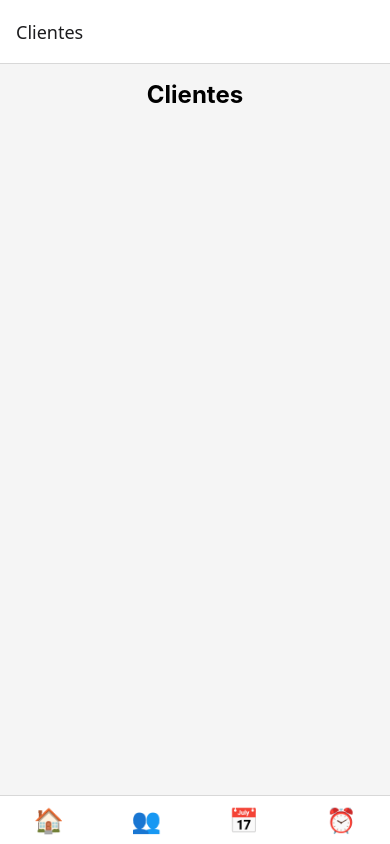
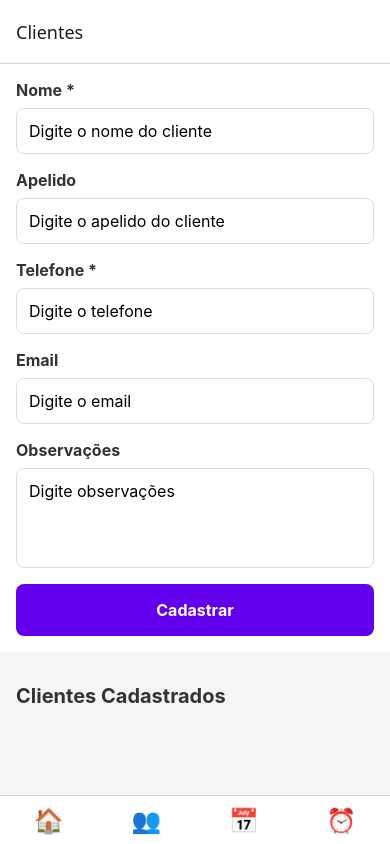
Before and after one commit to LaurianoCarlos/controle-ponto-agenda, a React Native app: screen /Clientes in a window 390 px wide. Built offline with nearby package versions, Linux system fonts and the light colour scheme.

Commit message:
feat - cadastro de cliente

```diff
--- a/src/screens/ClienteScreen.tsx
+++ b/src/screens/ClienteScreen.tsx
@@ -1,24 +1,24 @@
 import React, { useState } from 'react';
-import { View, Text, StyleSheet, FlatList, TouchableOpacity } from 'react-native';
-import { Card } from '../components/Card';
+import { View, Text, TextInput, TouchableOpacity, StyleSheet, ScrollView, Alert } from 'react-native';
 import { StorageService } from '../services/storage';
 import { Cliente } from '../types';
 import { useFocusEffect } from '@react-navigation/native';
-import { StackNavigationProp } from '@react-navigation/stack';
-import { RootStackParamList } from '../navigation/AppNavigator';
 
-type ClienteScreenNavigationProp = StackNavigationProp<RootStackParamList, 'Clientes'>;
-
-interface Props {
-  navigation: ClienteScreenNavigationProp;
-}
-
-export const ClienteScreen: React.FC<Props> = ({ navigation }) => {
+export const ClienteScreen: React.FC = () => {
+  const [nome, setNome] = useState('');
+  const [apelido, setApelido] = useState('');
+  const [telefone, setTelefone] = useState('');
+  const [email, setEmail] = useState('');
+  const [observacoes, setObservacoes] = useState('');
   const [clientes, setClientes] = useState<Cliente[]>([]);
 
   const carregarClientes = async () => {
-    const dados = await StorageService.getClientes();
-    setClientes(dados);
+    try {
+      const dados = await StorageService.getClientes();
+      setClientes(dados);
+    } catch (error) {
+      Alert.alert('Erro', 'Não foi possível carregar os clientes');
+    }
   };
 
   useFocusEffect(
@@ -27,28 +27,142 @@ export const ClienteScreen: React.FC<Props> = ({ navigation }) => {
     }, [])
   );
 
-  const renderItem = ({ item }: { item: Cliente }) => (
-    <TouchableOpacity
-      onPress={() => navigation.navigate('ClienteDetalhe', { cliente: item })}
-    >
-      <Card style={styles.cardItem}>
-        <Text style={styles.nome}>{item.nome}</Text>
-        <Text style={styles.telefone}>{item.telefone}</Text>
-      </Card>
-    </TouchableOpacity>
-  );
+  const handleCadastrar = async () => {
+    if (!nome.trim() || !telefone.trim()) {
+      Alert.alert('Erro', 'Nome e telefone são obrigatórios');
+      return;
+    }
+
+    try {
+      const novoCliente: Cliente = {
+        id: Date.now().toString(),
+        nome: nome.trim(),
+        apelido: apelido.trim(),
+        telefone: telefone.trim(),
+        email: email.trim(),
+        observacoes: observacoes.trim(),
+      };
+
+      await StorageService.saveCliente(novoCliente);
+      Alert.alert('Sucesso', 'Cliente cadastrado com sucesso!');
+
+      // Limpar campos
+      setNome('');
+      setApelido('');
+      setTelefone('');
+      setEmail('');
+      setObservacoes('');
+
+      // Recarregar lista
+      carregarClientes();
+    } catch (error) {
+      Alert.alert('Erro', 'Não foi possível cadastrar o cliente');
+    }
+  };
+
+  const handleExcluir = async (id: string) => {
+    Alert.alert(
+      'Confirmar exclusão',
+      'Tem certeza que deseja excluir este cliente?',
+      [
+        { text: 'Cancelar', style: 'cancel' },
+        {
+          text: 'Excluir',
+          style: 'destructive',
+          onPress: async () => {
+            try {
+              const clientesAtualizados = clientes.filter(cliente => cliente.id !== id);
+              await StorageService.saveClientes(clientesAtualizados);
+              carregarClientes();
+              Alert.alert('Sucesso', 'Cliente excluído com sucesso!');
+            } catch (error) {
+              Alert.alert('Erro', 'Não foi possível excluir o cliente');
+            }
+          },
+        },
+      ]
+    );
+  };
 
   return (
-    <View style={styles.container}>
-      <Text style={styles.title}>Clientes</Text>
-      <FlatList
-        data={clientes}
-        renderItem={renderItem}
-        keyExtractor={item => item.id}
-        contentContainerStyle={styles.listContainer}
-        showsVerticalScrollIndicator={true}
-      />
-    </View>
+    <ScrollView style={styles.container}>
+      <View style={styles.form}>
+        <Text style={styles.label}>Nome *</Text>
+        <TextInput
+          style={styles.input}
+          value={nome}
+          onChangeText={setNome}
+          placeholder="Digite o nome do cliente"
+        />
+
+        <Text style={styles.label}>Apelido</Text>
+        <TextInput
+          style={styles.input}
+          value={apelido}
+          onChangeText={setApelido}
+          placeholder="Digite o apelido do cliente"
+        />
+
+        <Text style={styles.label}>Telefone *</Text>
+        <TextInput
+          style={styles.input}
+          value={telefone}
+          onChangeText={setTelefone}
+          placeholder="Digite o telefone"
+          keyboardType="phone-pad"
+        />
+
+        <Text style={styles.label}>Email</Text>
+        <TextInput
+          style={styles.input}
+          value={email}
+          onChangeText={setEmail}
+          placeholder="Digite o email"
+          keyboardType="email-address"
+        />
+
+        <Text style={styles.label}>Observações</Text>
+        <TextInput
+          style={[styles.input, styles.textArea]}
+          value={observacoes}
+          onChangeText={setObservacoes}
+          placeholder="Digite observações"
+          multiline
+          numberOfLines={4}
+        />
+
+        <TouchableOpacity style={styles.button} onPress={handleCadastrar}>
+          <Text style={styles.buttonText}>Cadastrar</Text>
+        </TouchableOpacity>
+      </View>
+
+      <View style={styles.list}>
+        <Text style={styles.sectionTitle}>Clientes Cadastrados</Text>
+        {clientes.map(cliente => (
+          <View key={cliente.id} style={styles.clienteCard}>
+            <View style={styles.clienteInfo}>
+              <Text style={styles.clienteNome}>{cliente.nome}</Text>
+              {cliente.apelido ? (
+                <Text style={styles.clienteApelido}>({cliente.apelido})</Text>
+              ) : null}
+              <Text style={styles.clienteTelefone}>{cliente.telefone}</Text>
+              {cliente.email ? (
+                <Text style={styles.clienteEmail}>{cliente.email}</Text>
+              ) : null}
+              {cliente.observacoes ? (
+                <Text style={styles.clienteObservacoes}>{cliente.observacoes}</Text>
+              ) : null}
+            </View>
+            <TouchableOpacity
+              style={styles.excluirButton}
+              onPress={() => handleExcluir(cliente.id)}
+            >
+              <Text style={styles.excluirButtonText}>Excluir</Text>
+            </TouchableOpacity>
+          </View>
+        ))}
+      </View>
+    </ScrollView>
   );
 };
 
@@ -57,27 +171,95 @@ const styles = StyleSheet.create({
     flex: 1,
     backgroundColor: '#f5f5f5',
   },
-  title: {
-    fontSize: 24,
+  form: {
+    padding: 16,
+    backgroundColor: '#fff',
+    marginBottom: 16,
+  },
+  label: {
+    fontSize: 16,
+    fontWeight: 'bold',
+    marginBottom: 8,
+    color: '#333',
+  },
+  input: {
+    borderWidth: 1,
+    borderColor: '#ddd',
+    borderRadius: 8,
+    padding: 12,
+    marginBottom: 16,
+    fontSize: 16,
+  },
+  textArea: {
+    height: 100,
+    textAlignVertical: 'top',
+  },
+  button: {
+    backgroundColor: '#6200ee',
+    padding: 16,
+    borderRadius: 8,
+    alignItems: 'center',
+  },
+  buttonText: {
+    color: '#fff',
+    fontSize: 16,
+    fontWeight: 'bold',
+  },
+  list: {
+    padding: 16,
+  },
+  sectionTitle: {
+    fontSize: 20,
     fontWeight: 'bold',
     marginBottom: 16,
-    textAlign: 'center',
+    color: '#333',
+  },
+  clienteCard: {
+    backgroundColor: '#fff',
     padding: 16,
+    borderRadius: 8,
+    marginBottom: 12,
+    flexDirection: 'row',
+    justifyContent: 'space-between',
+    alignItems: 'center',
   },
-  listContainer: {
-    padding: 16,
+  clienteInfo: {
+    flex: 1,
   },
-  cardItem: {
-    marginBottom: 12,
-    padding: 16,
-  },
-  nome: {
-    fontSize: 16,
+  clienteNome: {
+    fontSize: 18,
     fontWeight: 'bold',
     marginBottom: 4,
   },
-  telefone: {
+  clienteApelido: {
+    fontSize: 16,
+    color: '#666',
+    marginBottom: 4,
+    fontStyle: 'italic',
+  },
+  clienteTelefone: {
+    fontSize: 16,
+    color: '#666',
+    marginBottom: 2,
+  },
+  clienteEmail: {
     fontSize: 14,
-    color: '#666666',
+    color: '#666',
+    marginBottom: 2,
+  },
+  clienteObservacoes: {
+    fontSize: 14,
+    color: '#666',
+    fontStyle: 'italic',
+  },
+  excluirButton: {
+    backgroundColor: '#ff4444',
+    padding: 8,
+    borderRadius: 4,
+  },
+  excluirButtonText: {
+    color: '#fff',
+    fontSize: 14,
+    fontWeight: 'bold',
   },
 });
--- a/src/screens/HomeScreen.tsx
+++ b/src/screens/HomeScreen.tsx
@@ -16,6 +16,10 @@ export const HomeScreen: React.FC = () => {
 
   const navegarParaHistoricoPonto = () => {
     navigation.navigate('PontoStack', { screen: 'HistoricoPonto' });
+  };
+
+  const navegarParaCadastroCliente = () => {
+    navigation.navigate('Clientes');
   };
 
   return (
@@ -39,6 +43,19 @@ export const HomeScreen: React.FC = () => {
           >
             <Text style={styles.buttonIcon}>📊</Text>
             <Text style={styles.buttonText}>Histórico de Horas</Text>
+          </TouchableOpacity>
+        </View>
+      </Card>
+
+      <Card style={styles.card}>
+        <Text style={styles.cardTitle}>Gestão de Clientes</Text>
+        <View style={styles.buttonContainer}>
+          <TouchableOpacity
+            style={styles.button}
+            onPress={navegarParaCadastroCliente}
+          >
+            <Text style={styles.buttonIcon}>👥</Text>
+            <Text style={styles.buttonText}>Cadastrar Cliente</Text>
           </TouchableOpacity>
         </View>
       </Card>
--- a/src/types/index.ts
+++ b/src/types/index.ts
@@ -1,6 +1,7 @@
 export interface Cliente {
   id: string;
   nome: string;
+  apelido?: string;
   telefone: string;
   email?: string;
   endereco?: string;
```
Also changed, not shown: src/screens/PontoScreen.tsx (+52 -2 lines), src/services/storage.ts (+51 -30 lines).
